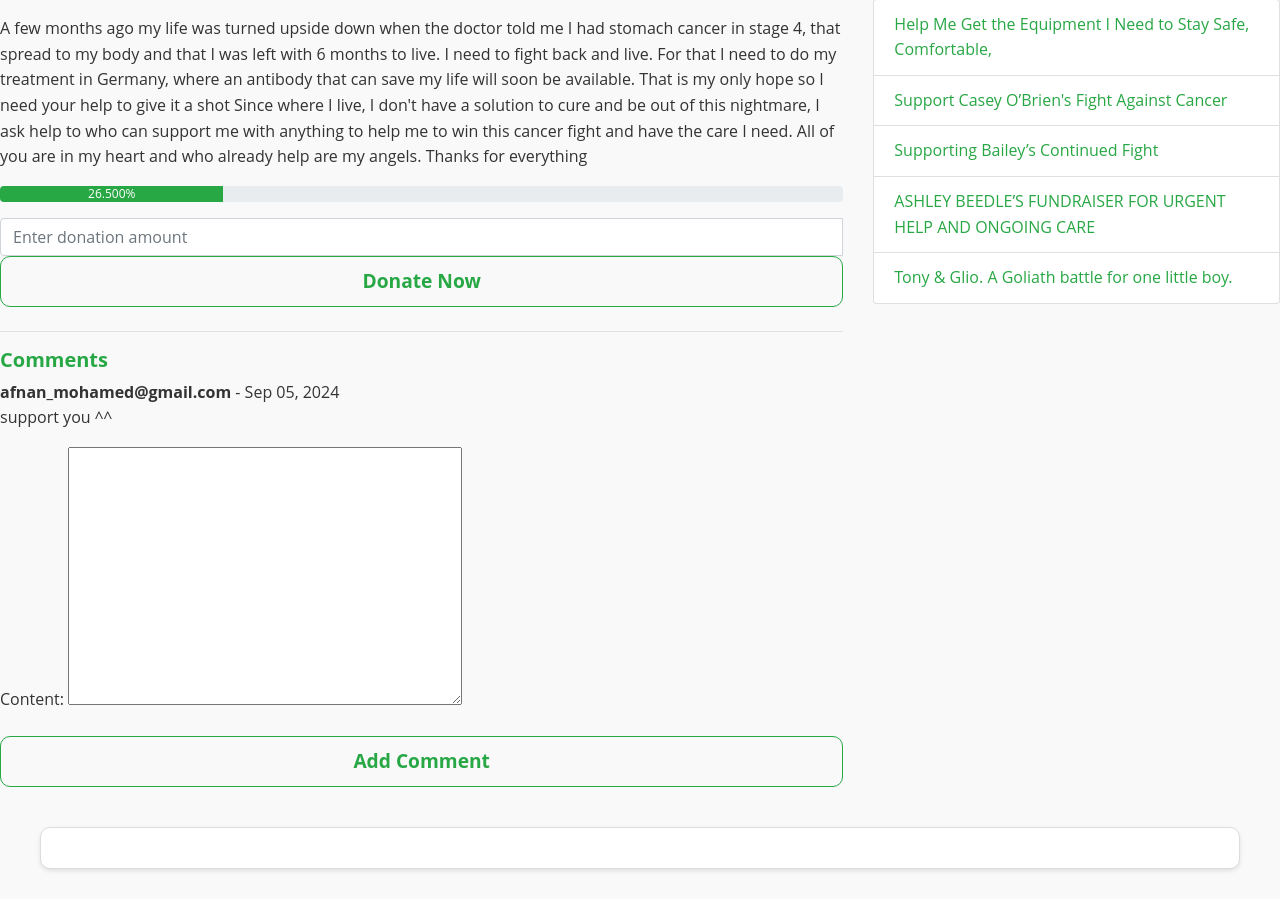
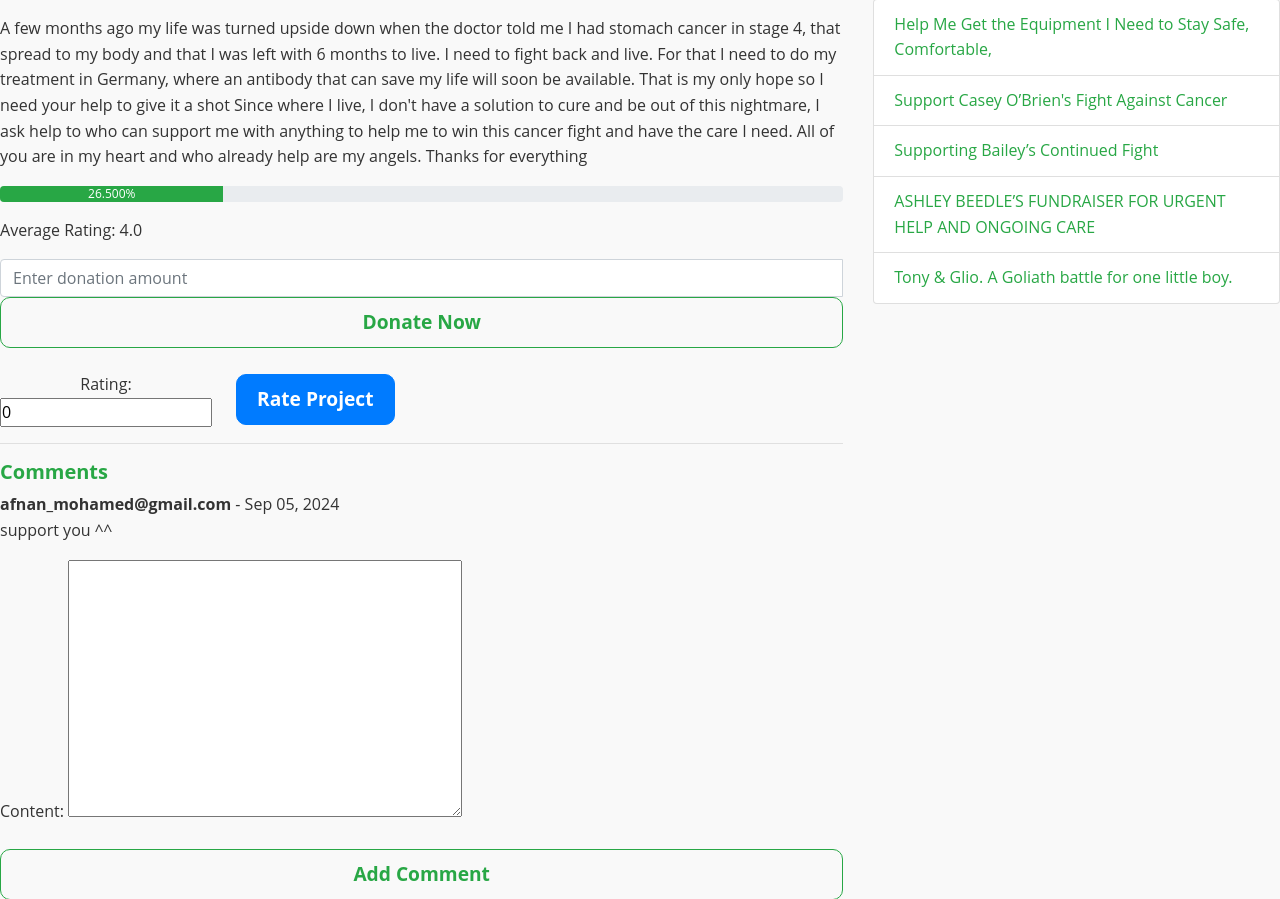
Before and after one commit to Karimsameh100/CrowdFounding, a Django app: page /founding/project/1/ in a window 1280 px wide. Shown: the part 130-1029 px from the top of the page. Run offline with Django 5.2, Linux system fonts and the light colour scheme; a user stored in the database is signed in; data comes from the database, SQL or seed files in the repository; both versions use the stored data as it was after the commit; data that the repository does not hold is empty; some libraries are stand-ins or nearby versions.

Commit message:
update rating

```diff
--- a/crowdfounding/founding/forms.py
+++ b/crowdfounding/founding/forms.py
@@ -20,6 +20,12 @@ class CommentForm(forms.ModelForm):
     class Meta:
         model = Comment
         fields = ['content']
+
+
+class RatingForm(forms.ModelForm):
+    class Meta:
+        model = Rating
+        fields = ('rating',)
 
 
 
--- a/crowdfounding/founding/templates/founding/project_detail.html
+++ b/crowdfounding/founding/templates/founding/project_detail.html
@@ -18,6 +18,12 @@
             </div>
         </div>
 
+        {% if project_avg_rating %}
+            <p>Average Rating: {{ project_avg_rating }}</p>
+        {% else %}
+            <p>No ratings yet!</p>
+        {% endif %}
+
         <!-- Donation Form -->
         {% if user.is_authenticated %}
             <form method="POST" class="mb-4">
@@ -27,10 +33,22 @@
                     <button type="submit" name="donate" class="btn btn-outline-success btn-outline-success-custom btn-block rounded-pill">Donate Now</button>
                 </div>
             </form>
+            <form class="form-inline my-2 my-lg-0" method="post">
+                {% csrf_token %}
+                {{ rating_form }}
+                <button class="ml-4  btn btn-sm btn-primary" type="submit" name="rate">Rate Project</button>
+            </form>
         {% else %}
             <p>Please <a href="{% url 'login' %}">login</a> to donate.</p>
         {% endif %}
 
+
+
+        {% comment %} <form method="post">
+            {% csrf_token %}
+            {{ rating_form }}
+            <button type="submit" name="rate">Rate Project</button>
+        </form> {% endcomment %}
         <hr>
 
         <!-- Comments Section -->
--- a/crowdfounding/founding/views.py
+++ b/crowdfounding/founding/views.py
@@ -6,6 +6,7 @@ from  django.db.models import  Avg
 from .models import Project,Category,Rating
 from django.contrib.auth.decorators import login_required
 from django.db.models import Q
+from .forms import RatingForm
 
 # Create your views here.
 def home(request):
@@ -77,6 +78,7 @@ def project_detail(request, pk):
     project = get_object_or_404(Project, pk=pk)
     related_projects = Project.objects.filter(category=project.category).exclude(pk=pk)[:5]
     comment_form = CommentForm()
+    rating_form = RatingForm()
 
     if request.method == 'POST':
         if 'donate' in request.POST:
@@ -101,10 +103,28 @@ def project_detail(request, pk):
             else:
                 return redirect('login')  # Redirect to login if not authenticated
 
+        elif 'rate' in request.POST:
+            # Handle rating submission
+            rating_form = RatingForm(request.POST)
+            if rating_form.is_valid():
+                rating = rating_form.save(commit=False)
+                rating.project = project
+                rating.user = request.user
+                rating.save()
+                # Update project's average rating
+                project.ratings.all().aggregate(Avg('rating'))['rating__avg']
+                return redirect('project_detail', pk=pk)
+
+
+    project_avg_rating = project.ratings.all().aggregate(Avg('rating'))['rating__avg']
+
+
     return render(request, 'founding/project_detail.html', {
         'project': project,
         'related_projects': related_projects,
-        'comment_form': comment_form
+        'comment_form': comment_form,
+        'rating_form': rating_form,
+        'project_avg_rating': project_avg_rating
     })
 
 
```
Also changed, not shown: crowdfounding/db.sqlite3.
